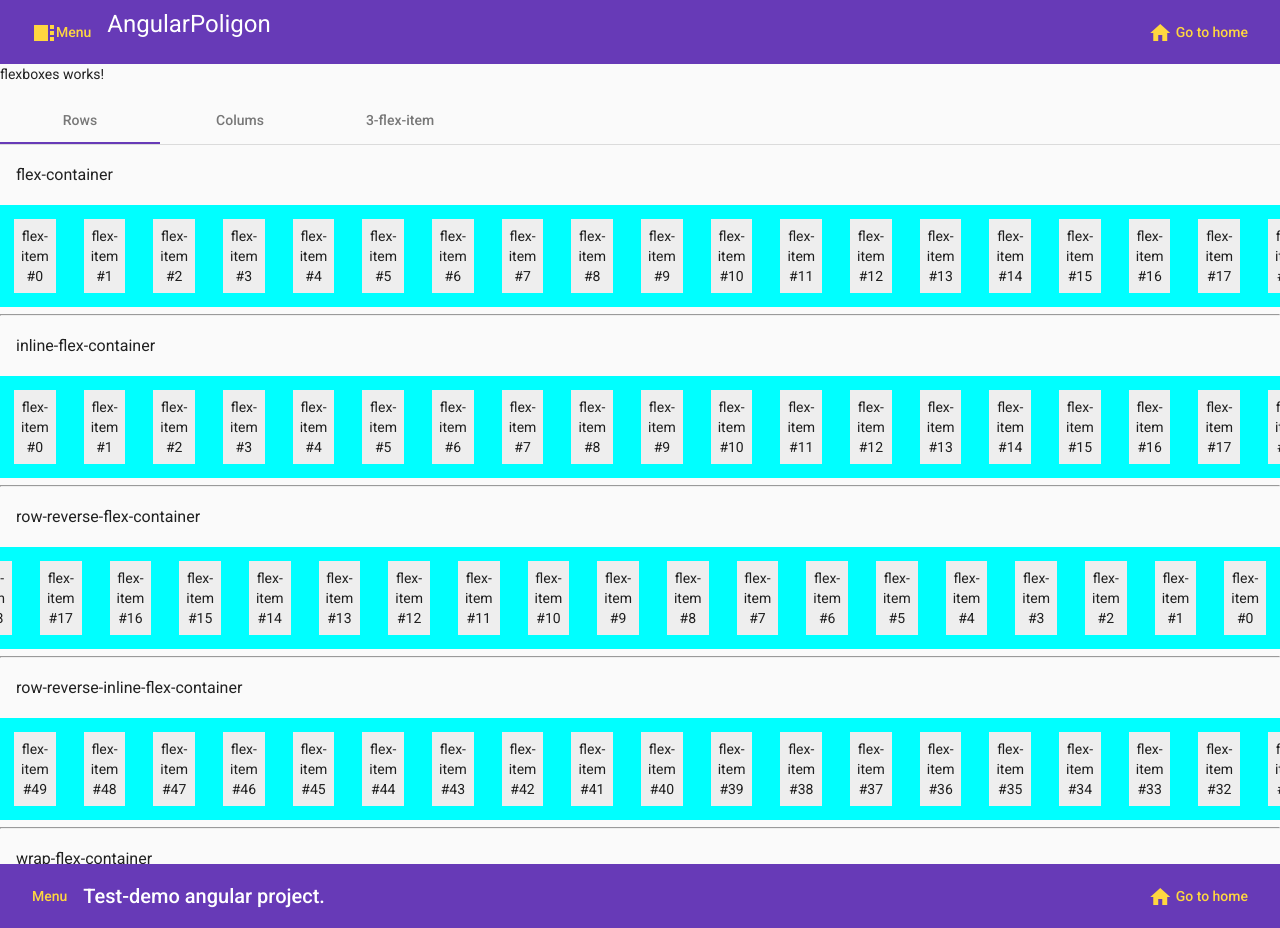
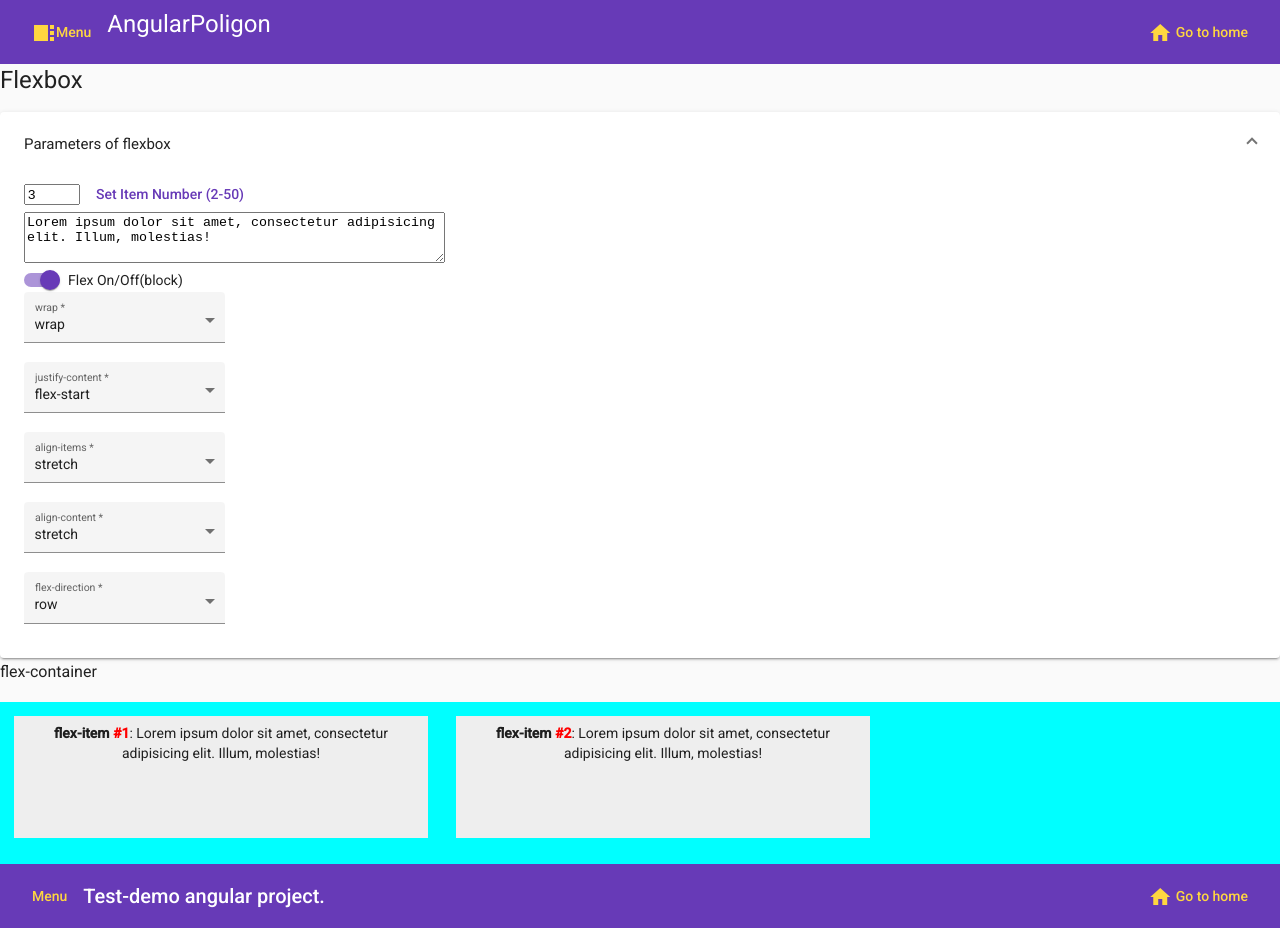
Before and after one commit to andrew2020wit/angular-poligon, an Angular app: page /flex-boxes in a window 1280 px wide. Built offline with nearby package versions, Linux system fonts and the light colour scheme.

Commit message:
Flexbox flexboxes.component.html

```diff
--- a/src/app/bases/flexboxes/flexboxes.component.html
+++ b/src/app/bases/flexboxes/flexboxes.component.html
@@ -1,82 +1,99 @@
-<p>flexboxes works!</p>
-
-<mat-tab-group mat-align-tabs="start">
-
-  <mat-tab label="Rows">
-
+<h1>Flexbox</h1>
+<mat-expansion-panel [expanded]="true">
+  <mat-expansion-panel-header>
+    <mat-panel-title>
+      Parameters of flexbox
+    </mat-panel-title>
+    <mat-panel-description>
+    </mat-panel-description>
+  </mat-expansion-panel-header>
+  <div class="option-box">
+    <input type="number" id="itemNumber"
+              [min]="minItemNumber" [max]="maxItemNumber" [(ngModel)]="itemNumber">
+    <button mat-button color="primary" (click)="setItemNumber()">Set Item Number ({{minItemNumber}}-{{maxItemNumber}})
+    </button>
+  </div>
+  <div class="option-box">
+      <textarea id="itemText"
+                rows="3" cols="50" [(ngModel)]="itemText">
+      </textarea>
+  </div>
+  <div class="option-box">
+    <mat-slide-toggle color="primary" [(ngModel)]="flexOn">
+      Flex On/Off(block)
+    </mat-slide-toggle>
+  </div>
+  <div class="option-box">
+    <mat-form-field appearance="fill">
+      <mat-label>wrap</mat-label>
+      <select matNativeControl required [(ngModel)]="wrapSelector">
+        <option value="nowrap" >nowrap</option>
+        <option value="wrap">wrap</option>
+        <option value="wrap-reverse">wrap-reverse</option>
+      </select>
+    </mat-form-field>
+  </div>
+  <div class="option-box">
+    <mat-form-field appearance="fill">
+      <mat-label>justify-content</mat-label>
+      <select matNativeControl required [(ngModel)]="justifyContentV">
+        <option value="flex-start" >flex-start</option>
+        <option value="flex-end">flex-end</option>
+        <option value="center">center</option>
+        <option value="space-between">space-between</option>
+        <option value="space-around">space-around</option>
+      </select>
+    </mat-form-field>
+  </div>
+  <div class="option-box">
+    <mat-form-field appearance="fill">
+      <mat-label>align-items</mat-label>
+      <select matNativeControl required [(ngModel)]="alignitemsV">
+        <option value="stretch" >stretch</option>
+        <option value="flex-start">flex-start</option>
+        <option value="center">center</option>
+        <option value="flex-end">flex-end</option>
+        <option value="baseline">baseline</option>
+      </select>
+    </mat-form-field>
+  </div>
+  <div class="option-box">
+    <mat-form-field appearance="fill">
+      <mat-label>align-content </mat-label>
+      <select matNativeControl required [(ngModel)]="aligncontentV">
+        <option value="stretch" >stretch</option>
+        <option value="flex-start">flex-start</option>
+        <option value="center">center</option>
+        <option value="flex-end">flex-end</option>
+        <option value="space-between">space-between</option>
+        <option value="space-around">space-around</option>
+      </select>
+    </mat-form-field>
+  </div>
+  <div class="option-box">
+    <mat-form-field appearance="fill">
+      <mat-label>flex-direction </mat-label>
+      <select matNativeControl required [(ngModel)]="flexDirectionV">
+        <option value="row" >row</option>
+        <option value="row-reverse">row-reverse</option>
+        <option value="column">column</option>
+        <option value="column-reverse">column-reverse</option>
+      </select>
+    </mat-form-field>
+  </div>
+</mat-expansion-panel>
+<div class="testArea">
     <h3> flex-container </h3>
-    <div class="flex-container">
-      <div class="flex-item " *ngFor="let i of arr"> flex-item #{{i}}</div>
+    <div class="flex0-container"
+         [style.display]="flexOn ? 'flex' : 'block'"
+         [style.flex-wrap]="wrapSelector"
+         [style.justify-content]="justifyContentV"
+         [style.align-items]="alignitemsV"
+         [style.align-content]="aligncontentV"
+         [style.flex-direction]="flexDirectionV"
+    >
+      <div class="flex0-item " *ngFor="let i of items">
+        <strong>flex-item <span style="color: red">#{{i+1}}</span></strong>: {{itemText}}
+      </div>
     </div>
-
-    <hr/>
-    <h3> inline-flex-container </h3>
-    <div class="inline-flex-container">
-      <div class="flex-item " *ngFor="let i of arr"> flex-item #{{i}}</div>
-    </div>
-
-    <hr/>
-    <h3> row-reverse-flex-container </h3>
-    <div class="row-reverse-flex-container">
-      <div class="flex-item " *ngFor="let i of arr"> flex-item #{{i}}</div>
-    </div>
-    <hr/>
-    <h3> row-reverse-inline-flex-container </h3>
-    <div class="row-reverse-inline-flex-container">
-      <div class="flex-item " *ngFor="let i of arr"> flex-item #{{i}}</div>
-    </div>
-
-    <hr/>
-    <h3> wrap-flex-container </h3>
-    <div class="wrap-flex-container">
-      <div class="flex-item " *ngFor="let i of arr"> flex-item #{{i}}</div>
-    </div>
-
-  </mat-tab>
-
-  <mat-tab label="Colums">
-
-    <h3> column-flex-container </h3>
-    <div class="column-flex-container">
-      <div class="flex-item " *ngFor="let i of arr"> flex-item #{{i}}</div>
-    </div>
-
-    <hr/>
-    <h3> column-reverse-flex-container </h3>
-    <div class="column-reverse-flex-container">
-      <div class="flex-item " *ngFor="let i of arr"> flex-item #{{i}}</div>
-    </div>
-
-    <hr/>
-    <h3> wrap-column-flex-container (400px height) </h3>
-    <div class="wrap-column-flex-container">
-      <div class="flex-item " *ngFor="let i of arr"> flex-item #{{i}}</div>
-    </div>
-
-
-  </mat-tab>
-
-  <mat-tab label="3-flex-item">
-
-    <h3> flex-container </h3>
-    <div class="flex-container">
-      <div class="flex-item"> Lorem ipsum dolor sit amet.</div>
-      <div class="flex-item"> Lorem ipsum dolor sit amet, consectetur adipisicing elit. Aut earum eos, explicabo iste
-        nisi non officia qui quidem sunt totam.</div>
-      <div class="flex-item"> Lorem ipsum dolor sit amet, consectetur adipisicing elit. Consectetur, magni.</div>
-    </div>
-
-    <h3> inline-flex-container </h3>
-    <div class="inline-flex-container">
-        <div class="flex-item"> Lorem ipsum dolor sit amet.
-        </div>
-        <div class="flex-item"> Lorem ipsum dolor sit amet, consectetur adipisicing elit. Aut earum eos, explicabo iste
-          nisi non officia qui quidem sunt totam.
-        </div>
-        <div class="flex-item"> Lorem ipsum dolor sit amet, consectetur adipisicing elit. Consectetur, magni.
-        </div>
-
-    </div>
-
-  </mat-tab>
-</mat-tab-group>
+</div>
--- a/src/app/bases/flexboxes/flexboxes.component.scss
+++ b/src/app/bases/flexboxes/flexboxes.component.scss
@@ -1,59 +1,13 @@
-$background-color-flex: aqua;
 
-h3 {
-  margin: 1em;
-}
-.flex-container {
-  display: flex;
-  background: $background-color-flex;
+.flex0-container {
+  background-color: aqua;
+  min-height: 300px;
 }
 
-.inline-flex-container {
-  display: inline-flex;
-  background: $background-color-flex;
-}
-
-.row-reverse-flex-container {
-  display: flex;
-  flex-direction: row-reverse;
-  background: $background-color-flex;
-}
-
-.row-reverse-inline-flex-container {
-  display: inline-flex;
-  flex-direction: row-reverse;
-  background: $background-color-flex;
-}
-
-.column-flex-container {
-  display: flex;
-  flex-direction: column;
-  background: $background-color-flex;
-}
-
-.column-reverse-flex-container {
-  display: flex;
-  flex-direction: column-reverse;
-  background: $background-color-flex;
-}
-
-.wrap-flex-container {
-  display: flex;
-  background: $background-color-flex;
-  flex-wrap: wrap;
-}
-
-.wrap-column-flex-container {
-  display: flex;
-  background: $background-color-flex;
-  flex-wrap: wrap;
-  flex-direction: column;
-  height: 400px;
-}
-
-.flex-item {
+.flex0-item {
   text-align:center;
   padding: 0.5em;
   margin: 1em;
   background-color: #EEEEEE;
+  max-width: 400px;
 }
--- a/src/app/bases/flexboxes/flexboxes.component.ts
+++ b/src/app/bases/flexboxes/flexboxes.component.ts
@@ -7,17 +7,33 @@ import { Component, OnInit } from '@angular/core';
 })
 export class FlexboxesComponent implements OnInit {
 
-  arr = [];
+  items = [];
+  itemNumber = 3;
+  minItemNumber = 2;
+  maxItemNumber = 50;
+  itemText = 'Lorem ipsum dolor sit amet, consectetur adipisicing elit. Illum, molestias!';
 
+  flexOn =  true;
+  wrapSelector = 'wrap';
+  justifyContentV = 'flex-start';
+  alignitemsV = 'stretch';
+  aligncontentV = 'stretch';
+  flexDirectionV = 'row';
 
-  constructor() {
-    for (let i = 0; i < 50; i++) {
-      this.arr[i] = i;
-    }
-
-  }
+  constructor() { }
 
   ngOnInit(): void {
+    this.setItems();
   }
-
+  setItems(){
+    this.items = [];
+    for (let i = 0; i < this.itemNumber; i++) {
+      this.items[i] = i;
+    }
+  }
+  setItemNumber(){
+    if (this.itemNumber < this.minItemNumber) { this.itemNumber = this.minItemNumber; }
+    if (this.itemNumber > this.maxItemNumber) { this.itemNumber = this.maxItemNumber; }
+    this.setItems();
+  }
 }
--- a/src/app/main-layout/content.service.ts
+++ b/src/app/main-layout/content.service.ts
@@ -21,7 +21,7 @@ export class ContentService {
       blockId: '1b', blockName: 'Bases', links: [
         {id: '1b1', name: 'Forms: Story', link: '/forms'},
         {id: 'animations', name: 'Animations', link: '/animations'},
-
+        {id: 'flexboxes', name: 'Flexbox', link: '/flex-boxes'},
       ]
     },
     {
@@ -50,7 +50,6 @@ export class ContentService {
         {id: 'parent', name: 'Parent-Child interaction', link: '/parent'},
         {id: 'directives', name: 'Directives', link: '/directives'},
         {id: 'pipes', name: 'Pipes', link: '/pipes'},
-        {id: 'flexboxes', name: 'Flex-boxes', link: '/flex-boxes'},
         {id: 'grid', name: 'Grid Layout', link: '/grid'},
 
       ]
```
